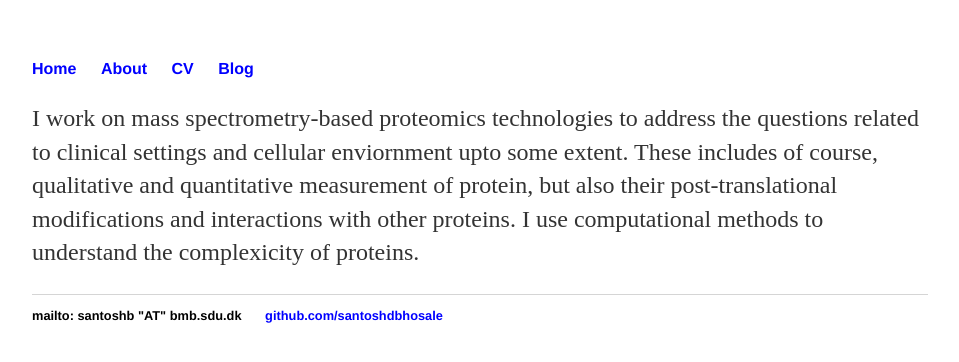
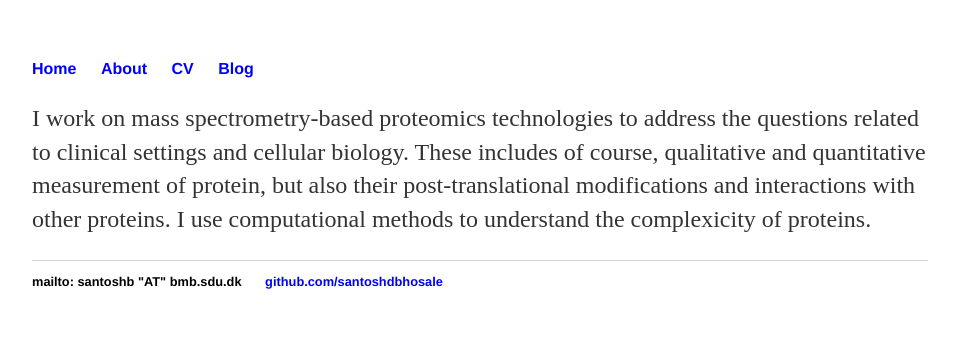
Before and after one commit to santoshdbhosale/santoshdbhosale.github.io, a Jekyll site: the page built from about/index.md, in a window 1280 px wide. Shown: the top 362 px of the page, without its empty margins (160-1119 px from the left). Built offline with Jekyll 4.4.1, drawn with Linux system fonts in a browser that asks for light colours.

Commit message:
Update index.md

```diff
--- a/about/index.md
+++ b/about/index.md
@@ -2,4 +2,4 @@
 layout: default
 title: About Santosh D. Bhosale
 ---
-I work on mass spectrometry-based proteomics technologies to address the questions related to clinical settings and cellular enviornment upto some extent. These includes of course, qualitative and quantitative measurement of protein, but also their post-translational modifications and interactions with other proteins. I use computational methods to understand the complexicity of proteins.
+I work on mass spectrometry-based proteomics technologies to address the questions related to clinical settings and cellular biology. These includes of course, qualitative and quantitative measurement of protein, but also their post-translational modifications and interactions with other proteins. I use computational methods to understand the complexicity of proteins.
```
